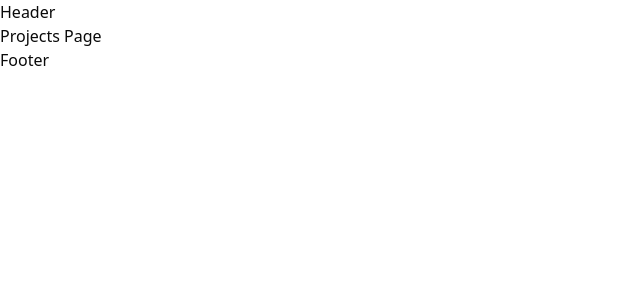
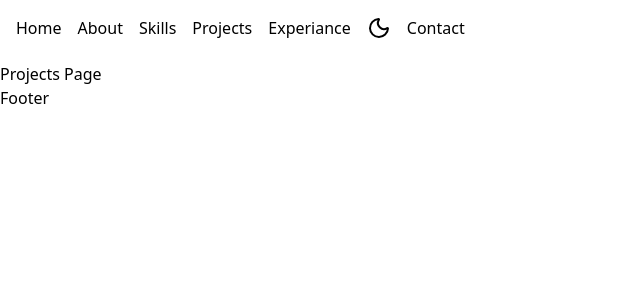
Before and after one commit to DixonKH/PortfolioWebsite, a Next.js app: page /projects in a window 1280 px wide. Shown: the top 300 px of the page, without its empty margins (0-640 px from the left). Built offline with nearby package versions, Linux system fonts and the light colour scheme.

Commit message:
feat: add ToggleTheme component to Navbar page

```diff
--- a/app/(main)/layout.tsx
+++ b/app/(main)/layout.tsx
@@ -1,6 +1,9 @@
 import type { Metadata } from "next";
 import { Geist, Geist_Mono } from "next/font/google";
 import "../globals.css";
+import Navbar from "../components/layout/Navbar";
+import Footer from "../components/layout/Footer";
+import Providers from "../providers";
 
 const geistSans = Geist({
   variable: "--font-geist-sans",
@@ -27,9 +30,15 @@ export default function MainLayout({
       <body
         className={`${geistSans.variable} ${geistMono.variable} antialiased`}
       >
-        <header>Header</header>
+        <Providers>
+          <header>
+          <Navbar />
+        </header>
         <main>{children}</main>
-        <footer>Footer</footer>
+        <footer>
+          <Footer />
+        </footer>
+        </Providers>
       </body>
     </html>
   );
--- /dev/null
+++ b/app/components/common/ToggleTheme/page.tsx
@@ -0,0 +1,15 @@
+"use client"
+import { Moon } from 'lucide-react';
+import { SunMedium } from 'lucide-react';
+import {useTheme} from 'next-themes';
+
+export default function ToggleTheme() {
+    const {theme, setTheme} = useTheme();
+    return (
+        <div>
+            <button className='rounded-full' onClick={() => setTheme(theme === 'dark' ? 'light' : 'dark')}>
+                {theme === 'dark' ? <SunMedium /> : <Moon />}
+            </button>
+        </div>
+    );
+}
--- a/app/components/layout/Navbar.tsx
+++ b/app/components/layout/Navbar.tsx
@@ -1,7 +1,16 @@
+import Link from "next/link";
+import ToggleTheme from "../common/ToggleTheme/page";
+
 export default function Navbar() {
     return (
-        <div>
-            <div>Navbar</div>
+        <div className="dark:bg-gray-800 bg-white p-4 flex space-x-4">
+            <Link href="/">Home</Link>
+            <Link href="/about">About</Link>
+            <Link href="/skills">Skills</Link>
+            <Link href="/projects">Projects</Link>
+            <Link href="/experiance">Experiance</Link>
+            <ToggleTheme />
+            <Link href="/contact">Contact</Link>
         </div>
     );
 }
--- a/app/globals.css
+++ b/app/globals.css
@@ -2,6 +2,7 @@
 @import "tw-animate-css";
 
 @custom-variant dark (&:is(.dark *));
+
 
 @theme inline {
   --color-background: var(--background);
@@ -44,72 +45,65 @@
 }
 
 :root {
-  --radius: 0.625rem;
-  --background: oklch(1 0 0);
-  --foreground: oklch(0.145 0 0);
-  --card: oklch(1 0 0);
-  --card-foreground: oklch(0.145 0 0);
-  --popover: oklch(1 0 0);
-  --popover-foreground: oklch(0.145 0 0);
-  --primary: oklch(0.205 0 0);
-  --primary-foreground: oklch(0.985 0 0);
-  --secondary: oklch(0.97 0 0);
-  --secondary-foreground: oklch(0.205 0 0);
-  --muted: oklch(0.97 0 0);
-  --muted-foreground: oklch(0.556 0 0);
-  --accent: oklch(0.97 0 0);
-  --accent-foreground: oklch(0.205 0 0);
-  --destructive: oklch(0.577 0.245 27.325);
-  --border: oklch(0.922 0 0);
-  --input: oklch(0.922 0 0);
-  --ring: oklch(0.708 0 0);
-  --chart-1: oklch(0.646 0.222 41.116);
-  --chart-2: oklch(0.6 0.118 184.704);
-  --chart-3: oklch(0.398 0.07 227.392);
-  --chart-4: oklch(0.828 0.189 84.429);
-  --chart-5: oklch(0.769 0.188 70.08);
-  --sidebar: oklch(0.985 0 0);
-  --sidebar-foreground: oklch(0.145 0 0);
-  --sidebar-primary: oklch(0.205 0 0);
-  --sidebar-primary-foreground: oklch(0.985 0 0);
-  --sidebar-accent: oklch(0.97 0 0);
-  --sidebar-accent-foreground: oklch(0.205 0 0);
-  --sidebar-border: oklch(0.922 0 0);
-  --sidebar-ring: oklch(0.708 0 0);
+  --background: 260 60% 99%;
+  --foreground: 260 50% 12%;
+  --card: 0 0% 100%;
+  --card-foreground: 260 50% 12%;
+  --popover: 0 0% 100%;
+  --popover-foreground: 260 50% 12%;
+
+  /* Main brand color → that gorgeous purple-indigo gradient */
+  --primary: 260 85% 65%;
+  --primary-foreground: 0 0% 100%;
+
+  --secondary: 260 40% 96%;
+  --secondary-foreground: 260 50% 20%;
+
+  --muted: 260 30% 94%;
+  --muted-foreground: 260 20% 50%;
+
+  --accent: 260 80% 92%;
+  --accent-foreground: 260 85% 60%;
+
+  --destructive: 0 84% 60%;
+  --destructive-foreground: 0 0% 98%;
+
+  --border: 260 30% 88%;
+  --input: 260 30% 88%;
+  --ring: 260 85% 65%;
+  --radius: 0.75rem;
 }
 
 .dark {
-  --background: oklch(0.145 0 0);
-  --foreground: oklch(0.985 0 0);
-  --card: oklch(0.205 0 0);
-  --card-foreground: oklch(0.985 0 0);
-  --popover: oklch(0.205 0 0);
-  --popover-foreground: oklch(0.985 0 0);
-  --primary: oklch(0.922 0 0);
-  --primary-foreground: oklch(0.205 0 0);
-  --secondary: oklch(0.269 0 0);
-  --secondary-foreground: oklch(0.985 0 0);
-  --muted: oklch(0.269 0 0);
-  --muted-foreground: oklch(0.708 0 0);
-  --accent: oklch(0.269 0 0);
-  --accent-foreground: oklch(0.985 0 0);
-  --destructive: oklch(0.704 0.191 22.216);
-  --border: oklch(1 0 0 / 10%);
-  --input: oklch(1 0 0 / 15%);
-  --ring: oklch(0.556 0 0);
-  --chart-1: oklch(0.488 0.243 264.376);
-  --chart-2: oklch(0.696 0.17 162.48);
-  --chart-3: oklch(0.769 0.188 70.08);
-  --chart-4: oklch(0.627 0.265 303.9);
-  --chart-5: oklch(0.645 0.246 16.439);
-  --sidebar: oklch(0.205 0 0);
-  --sidebar-foreground: oklch(0.985 0 0);
-  --sidebar-primary: oklch(0.488 0.243 264.376);
-  --sidebar-primary-foreground: oklch(0.985 0 0);
-  --sidebar-accent: oklch(0.269 0 0);
-  --sidebar-accent-foreground: oklch(0.985 0 0);
-  --sidebar-border: oklch(1 0 0 / 10%);
-  --sidebar-ring: oklch(0.556 0 0);
+  /* Dark mode – deep navy-purple black */
+  --background: oklch(16% 12% 272deg);
+  --foreground: 260 40% 94%;
+
+  --card: 260 40% 10%;
+  --card-foreground: 260 40% 94%;
+
+  --popover: 260 40% 10%;
+  --popover-foreground: 260 40% 94%;
+
+  /* Same beautiful purple stays in dark mode (slightly brighter so it pops) */
+  --primary: 260 90% 70%; /* brighter purple on dark bg */
+  --primary-foreground: 260 20% 98%;
+
+  --secondary: 260 40% 16%;
+  --secondary-foreground: 260 40% 90%;
+
+  --muted: 260 30% 20%;
+  --muted-foreground: 260 20% 65%;
+
+  --accent: 260 70% 25%;
+  --accent-foreground: 260 80% 85%;
+
+  --destructive: 0 70% 55%;
+  --destructive-foreground: 0 0% 95%;
+
+  --border: 260 30% 20%;
+  --input: 260 30% 20%;
+  --ring: 260 90% 70%;
 }
 
 @layer base {
@@ -119,4 +113,7 @@
   body {
     @apply bg-background text-foreground;
   }
+  .navbar {
+  @apply border-b border-border/40 bg-[--navbar-background]/95 backdrop-blur;
 }
+}
--- /dev/null
+++ b/app/providers.tsx
@@ -0,0 +1,13 @@
+'use client';
+import { ThemeProvider } from "next-themes";
+export default function Providers({ children }: { children: React.ReactNode }) {
+    return (
+        <ThemeProvider
+            attribute="class"
+            defaultTheme="system"
+            enableSystem
+        >
+            {children}
+        </ThemeProvider>
+    );
+}
--- a/package.json
+++ b/package.json
@@ -13,6 +13,7 @@
     "clsx": "^2.1.1",
     "lucide-react": "^0.554.0",
     "next": "16.0.3",
+    "next-themes": "^0.4.6",
     "react": "19.2.0",
     "react-dom": "19.2.0",
     "tailwind-merge": "^3.4.0"
```
Also changed, not shown: 1 other file (tests, documents, lock files or other folders).
